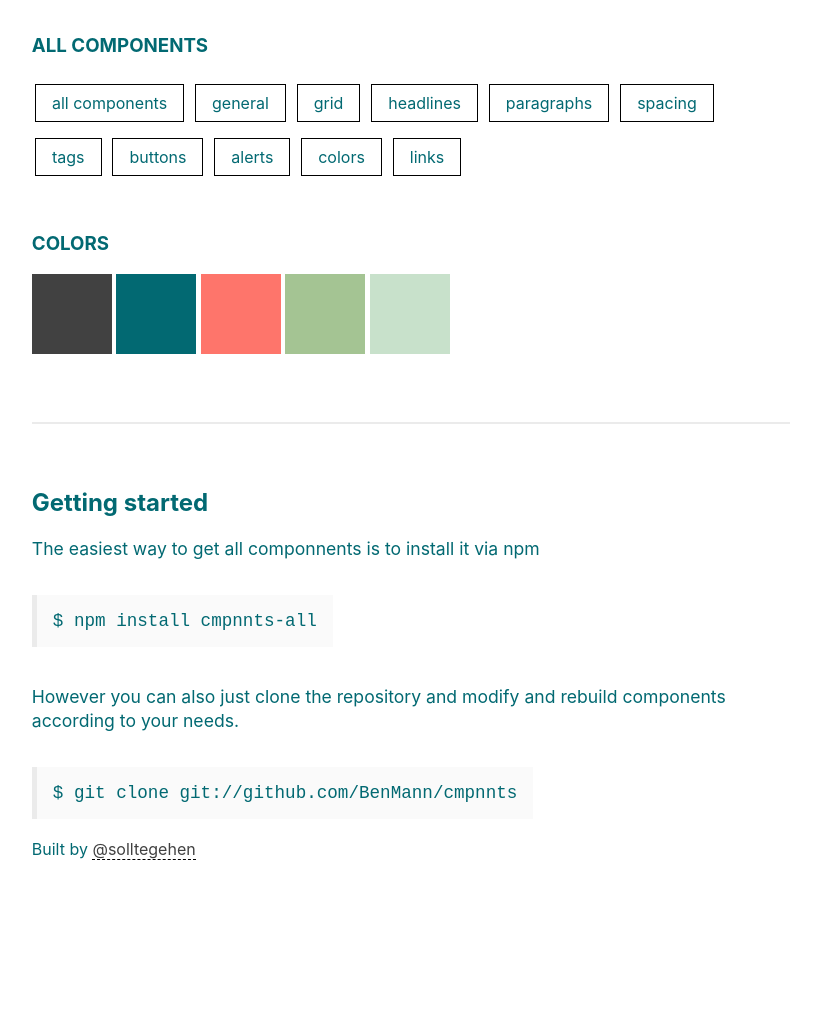
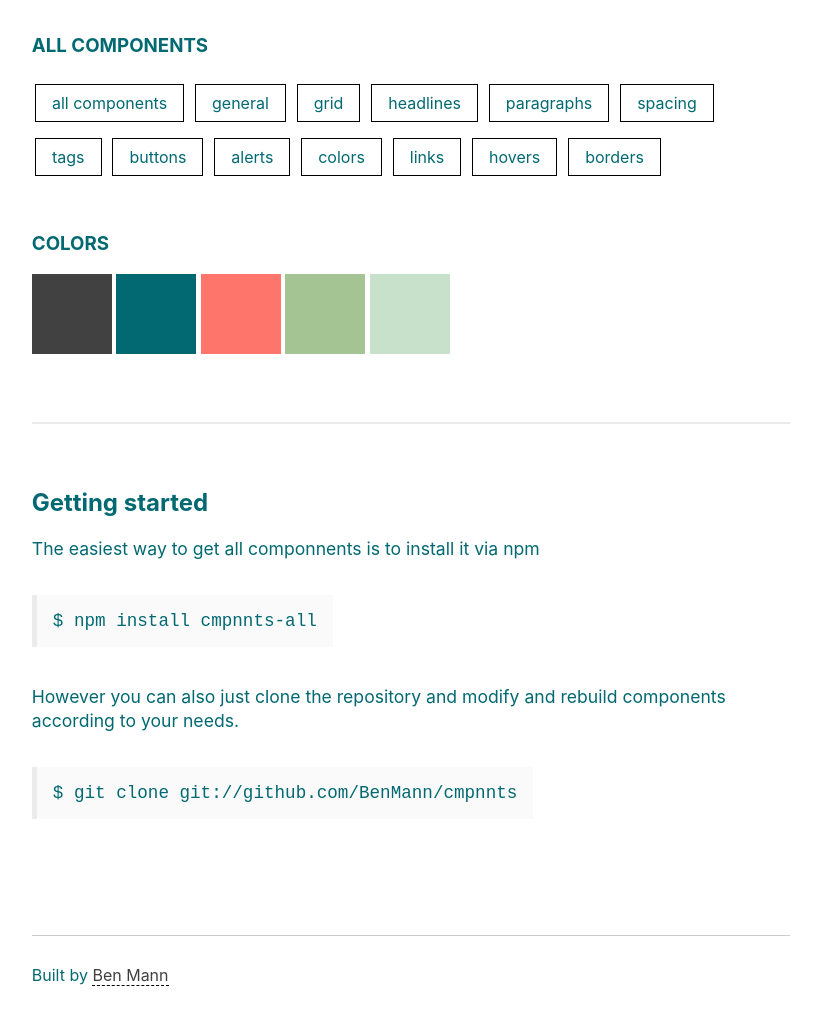
Before and after one commit to BenMann/cmpnnts, a plain HTML site: page www/index.html in a window 1280 px wide. Shown: the part 600-1614 px from the top of the page, without its empty margins (229-1050 px from the left). Before the commit the page ends 1467 px from the top, so only its background shows below. Drawn offline with Linux system fonts and the light colour scheme.

Commit message:
add component tags, add footer, switch btn to hvr

```diff
--- a/www/index.html
+++ b/www/index.html
@@ -21,14 +21,14 @@
           Classnames in cmpnnts are equally small as the actual styles they provide.
           If you're looking for descriptive names, modifiers or similar techniques to organize your CSS, cmpnnts might not be for you.
         </p>
-        <a href="#" class="btn dilb ml0 bgm cw bon">Philosophy</a>
+        <a href="#" class="btn dilb ml0 bgm cw bon hvr">Philosophy</a>
       </div>
       <div class="_50 pl3">
         <p>
           Because minimal classnames can be a blessing and a curse at the same time, good documentation is mendatory.
           This in&shy;cludes stats about the size of each component and how to combine them.
         </p>
-          <a href="#" class="btn dilb ml0 bgm cw bon">Documentation</a>
+          <a href="#" class="btn dilb ml0 bgm cw bon hvr">Documentation</a>
       </div>
     </div>
     <h3 class="u mt5">All components</h3>
@@ -44,6 +44,8 @@
       <div class="tag">alerts</div>
       <div class="tag">colors</div>
       <div class="tag">links</div>
+      <div class="tag">hovers</div>
+      <div class="tag">borders</div>
     </div>
     <h3 class="u">Colors</h3>
     <div class="bgc dilb" style="width: 80px; height: 80px;"></div>
@@ -66,8 +68,8 @@
       </code>
     </section>
 
-    <footer>
-      Built by <a href="https://twitter.com/solltegehen" class="link tdn">@solltegehen</a>
+    <footer class="mt6 bot bocb20">
+      <span class="mt4 mb4 db bocb10">Built by <a href="http://benmann.de" class="link tdn">Ben Mann</a></span>
     </footer>
   </div>
 </body>
```
